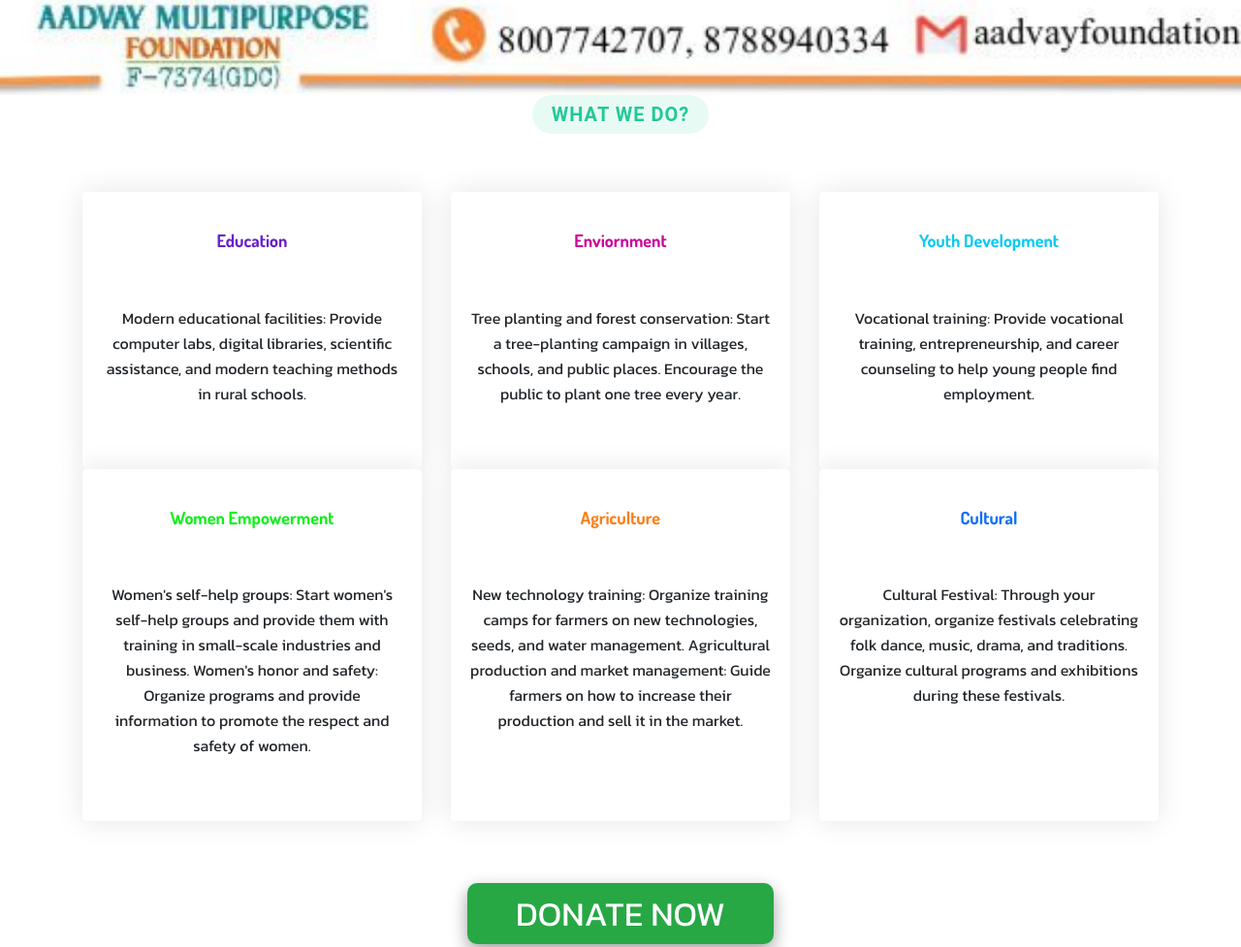
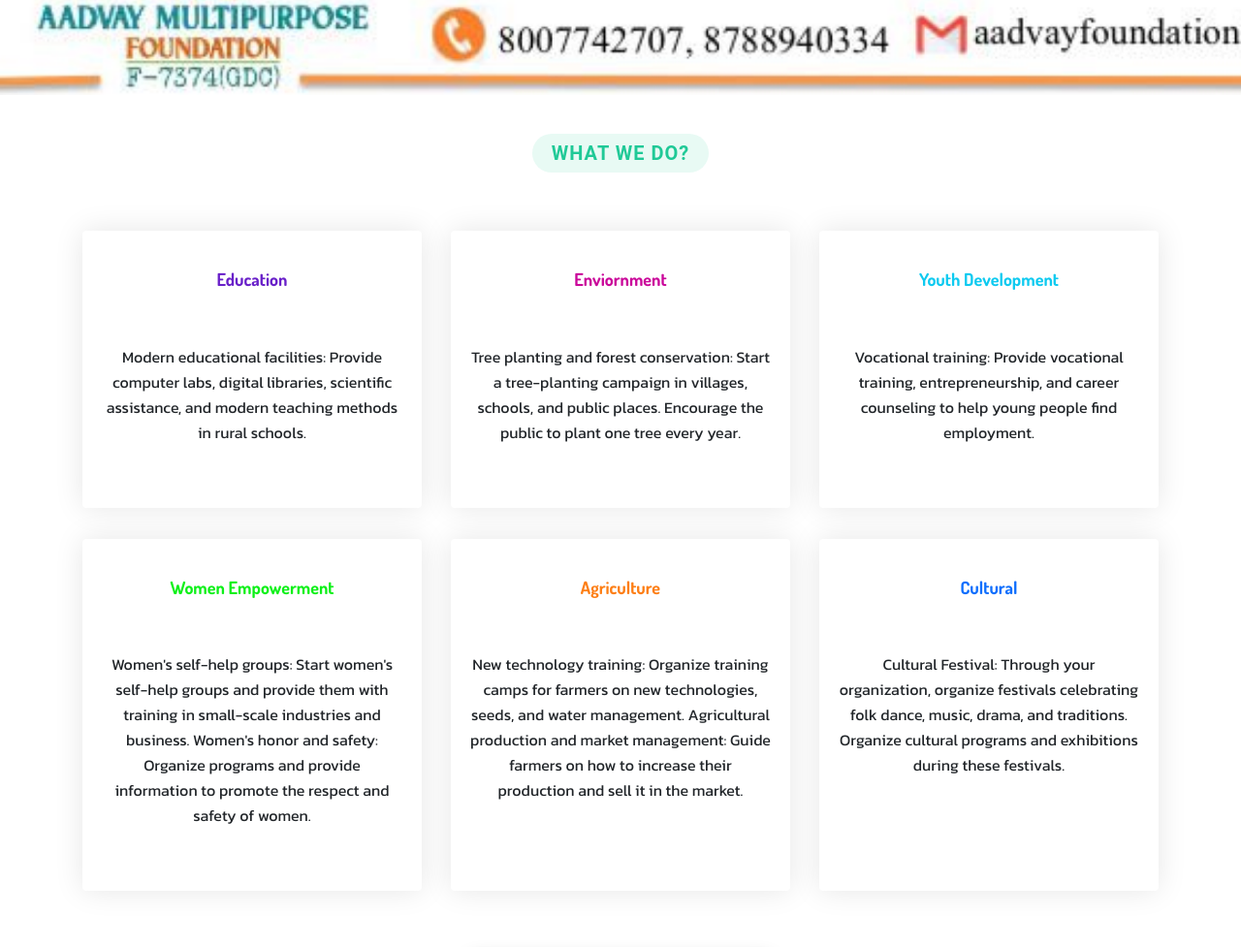
Before and after one commit to rushijadhao1998/aadvay, a plain HTML site: page index.html in a window 1280 px wide. Shown: the part 348-1325 px from the top of the page at 97% size. Drawn offline with nearby package versions, Linux system fonts and the light colour scheme; some packages are replaced by stand-ins of ours; no server answers; files whose address does not match are found by name.

Commit message:
Update index.html

```diff
--- a/index.html
+++ b/index.html
@@ -99,7 +99,7 @@
 
       <!-- Section Title -->
       <div class="container section-title" data-aos="fade-up">
-        <h2>What We Do?</h2>
+        <h2 style="margin-top: 2.5rem;">What We Do?</h2>
       </div><!-- End Section Title -->
 
       <div class="container">
@@ -144,8 +144,14 @@
               </ul>
             </div>
           </div><!-- End Project Item -->
+        </div>
+      </div>
 
-          <div class="col-lg-4 col-md-8" data-aos="zoom-in" data-aos-delay="400">
+
+      <div class="container" style="margin-top: 2rem;">
+        <div class="row gy-4">
+
+          <div class="col-lg-4 col-md-8" data-aos="zoom-in" data-aos-delay="100">
             <div class="account-tem">
               <h3 style="color: #0df018;">Women Empowerment</h3>
               <div class="icon">
@@ -160,7 +166,7 @@
             </div>
           </div><!-- End Project Item -->
 
-          <div class="col-lg-4 col-md-8" data-aos="zoom-in" data-aos-delay="500">
+          <div class="col-lg-4 col-md-8" data-aos="zoom-in" data-aos-delay="200">
             <div class="account-tem">
               <h3 style="color: #fd7e14;">Agriculture</h3>
               <div class="icon">
@@ -174,7 +180,7 @@
             </div>
           </div><!-- End Project Item -->
 
-          <div class="col-lg-4 col-md-8" data-aos="zoom-in" data-aos-delay="600">
+          <div class="col-lg-4 col-md-8" data-aos="zoom-in" data-aos-delay="300">
             <div class="account-tem">
               <h3 style="color: #0d6efd;">Cultural</h3>
               <div class="icon">
@@ -189,6 +195,7 @@
           </div><!-- End Project Item -->
 
         </div><!-- End project row -->
+
 
       </div>
 
```
